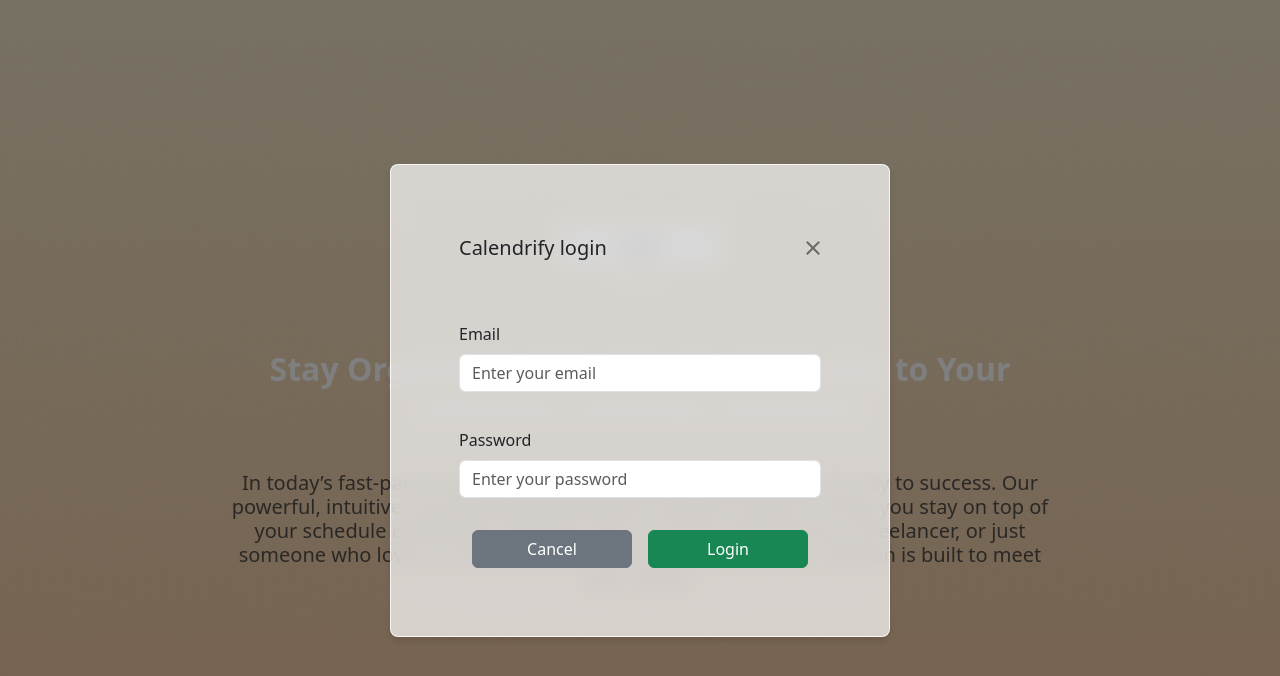
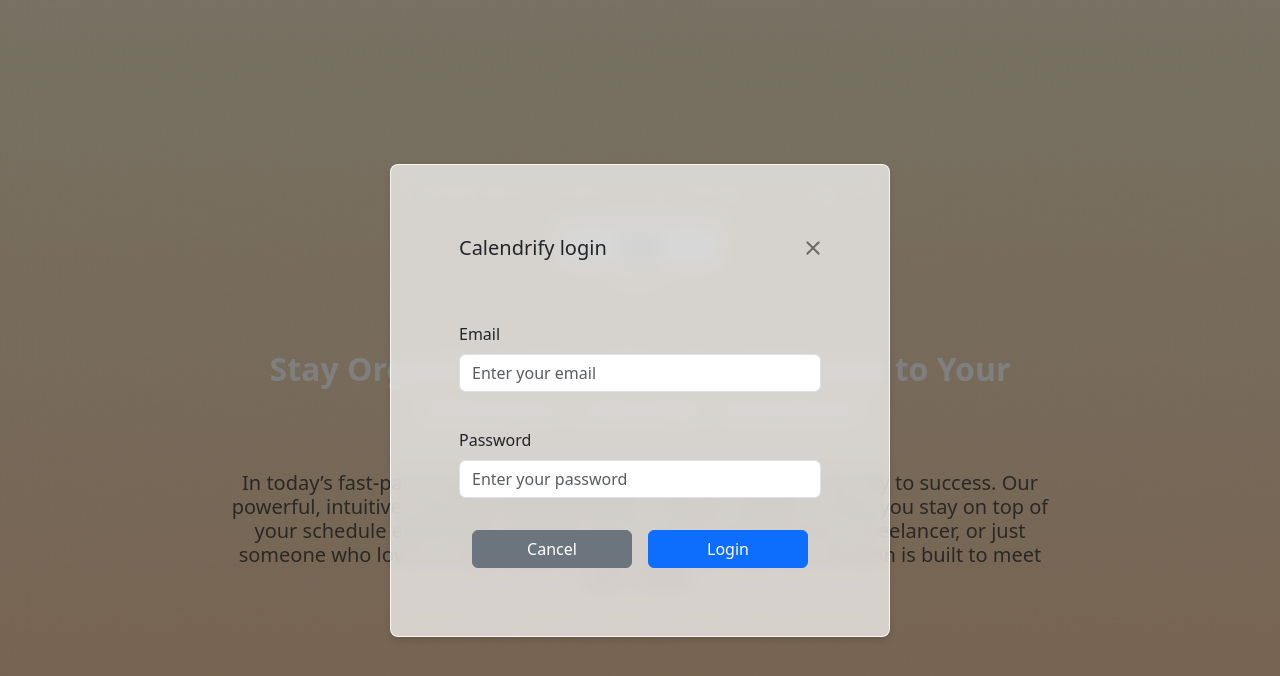
Before and after one commit to Lehti-A/calendrifyfront, a Vue app: page / in a window 1280 px wide. Both pictures are taken after a click on the button "Login". Shown: the top 676 px of the page. Built offline with nearby package versions, Linux system fonts and the light colour scheme.

Commit message:
Sten Calendrify front

```diff
--- a/src/assets/css/register.css
+++ b/src/assets/css/register.css
@@ -22,8 +22,6 @@
     color: black;
     text-align: center;
 }
-
-
 .card {
     max-width: 600px; /* Increased from 400px (inline) but not as wide as 1200px */
     margin: auto;
--- a/src/components/modal/LoginModal.vue
+++ b/src/components/modal/LoginModal.vue
@@ -29,7 +29,7 @@
     <template #footer>
       <div class="d-flex justify-content-center w-75 gap-3">
         <button @click="$emit('event-close-modal')" class="btn btn-secondary flex-grow-1">Cancel</button>
-        <button @click="executeLogin" class="btn btn-success flex-grow-1">Login</button>
+        <button @click="executeLogin" class="btn btn-primary flex-grow-1">Login</button>
       </div>
     </template>
 
```
